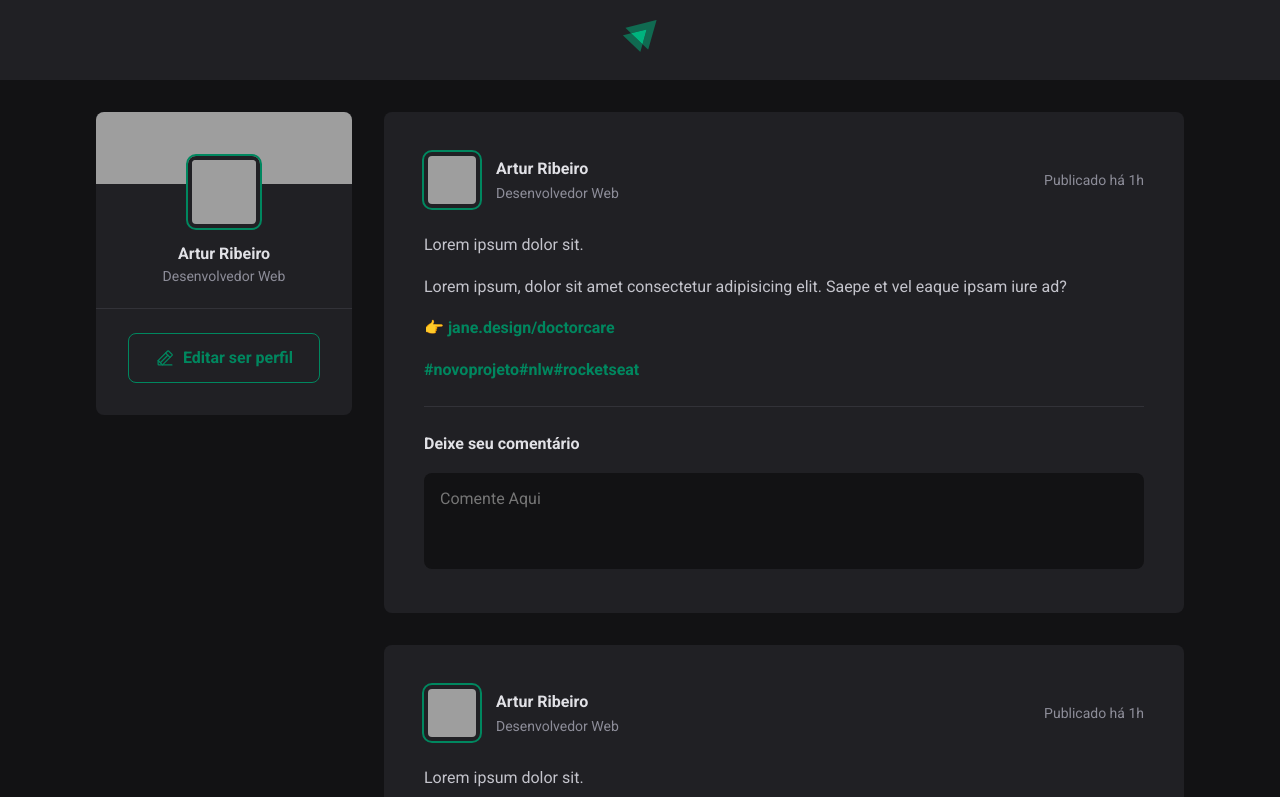
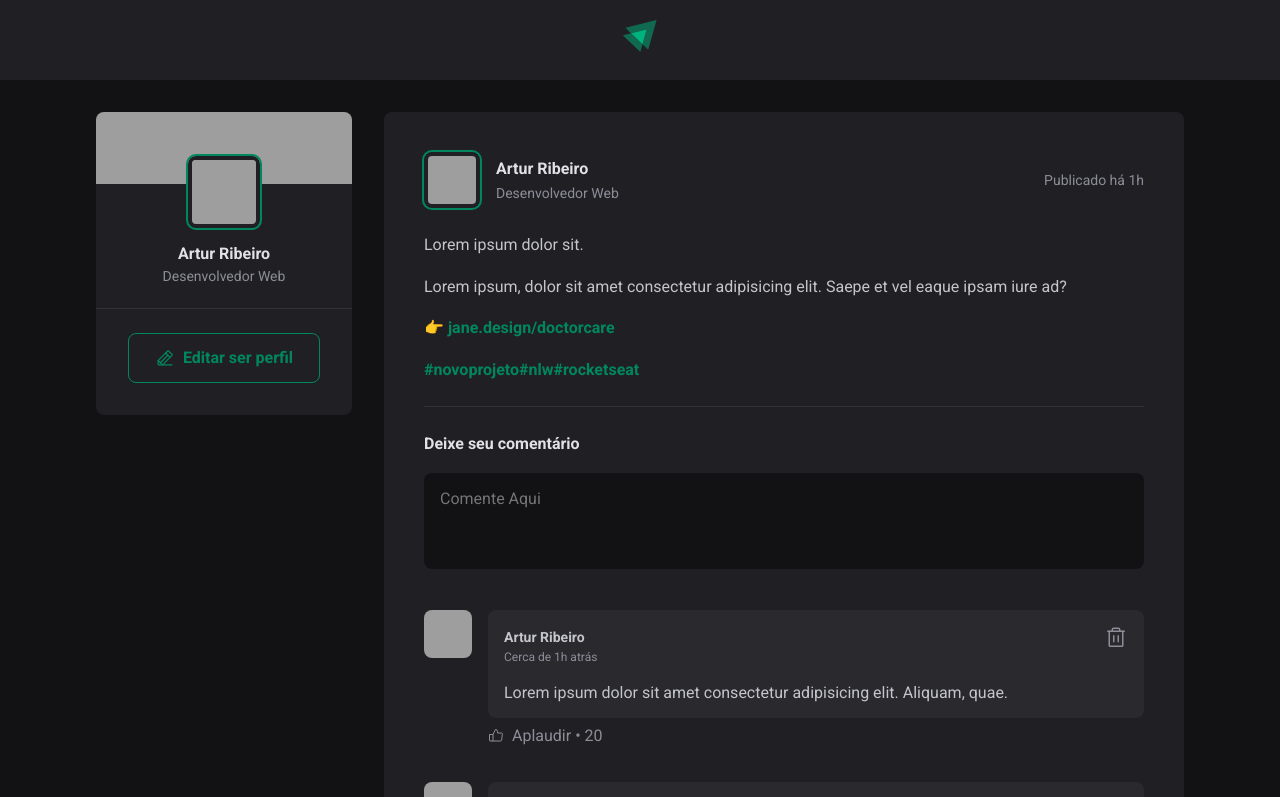
Before and after one commit to ArturRibeiro01/reactProfiles, a React (Vite) app: page / in a window 1280 px wide. Shown: the top 797 px of the page. Built offline with nearby package versions, Linux system fonts and the light colour scheme; grey boxes are pictures that could not be loaded.

Commit message:
Finalização dos comentários

```diff
--- /dev/null
+++ b/src/components/Comment.jsx
@@ -0,0 +1,40 @@
+import { ThumbsUp, Trash } from "phosphor-react";
+import React from "react";
+
+import styles from "./Comment.module.css";
+
+const Comment = () => {
+  return (
+    <div className={styles.comment}>
+      <img src="https://avatars.githubusercontent.com/u/59667445?v=4" />
+
+      <div className={styles.commentBox}>
+        <div className={styles.commentContent}>
+          <header>
+            <div className={styles.authorAndTime}>
+              <strong>Artur Ribeiro</strong>
+              <time title="08 de Agosto de 2022" dateTime="2022-08-08 10:27:48">
+                Cerca de 1h atrás
+              </time>
+            </div>
+
+            <button title="Deletar comentário">
+              <Trash size={24} />
+            </button>
+          </header>
+          <p>
+            Lorem ipsum dolor sit amet consectetur adipisicing elit. Aliquam,
+            quae.
+          </p>
+        </div>
+        <footer>
+          <button>
+            <ThumbsUp /> Aplaudir <span>20</span>
+          </button>
+        </footer>
+      </div>
+    </div>
+  );
+};
+
+export default Comment;
--- /dev/null
+++ b/src/components/Comment.module.css
@@ -0,0 +1,91 @@
+.comment {
+  margin-top: 2.3rem;
+  display: flex;
+  gap: 1rem;
+}
+
+.comment > img {
+  width: 3rem;
+  height: 3rem;
+  border-radius: 8px;
+}
+
+.commentBox {
+  flex: 1;
+}
+
+.commentContent {
+  background: var(--gray-700);
+  border-radius: 8px;
+  padding: 1rem;
+}
+
+.commentContent header {
+  display: flex;
+  align-items: flex-start;
+  justify-content: space-between;
+}
+
+.authorAndTime {
+  display: flex;
+  flex-direction: column;
+}
+
+.authorAndTime strong {
+  font-size: 0.875rem;
+  line-height: 1.6;
+}
+
+.authorAndTime time {
+  font-size: 0.75rem;
+  line-height: 1.6;
+  color: var(--gray-400);
+}
+
+.commentContent header button {
+  background: transparent;
+  border: 0;
+  color: var(--gray-400);
+  cursor: pointer;
+  line-height: 0;
+  border-radius: 2px;
+  transition: 0.2s;
+}
+
+.commentContent header button:hover {
+  color: var(--red-500);
+}
+
+.commentContent p {
+  margin-top: 1rem;
+  color: var(--gray-300);
+}
+
+.commentBox footer {
+  margin-top: 0.5rem;
+}
+
+.commentBox footer button {
+  background: transparent;
+  border: 0;
+  color: var(--gray-400);
+  cursor: pointer;
+
+  display: flex;
+  align-items: center;
+
+  border-radius: 2px;
+}
+
+.commentBox footer button:hover {
+  color: var(--green-300);
+}
+
+.commentBox footer button svg {
+  margin-right: 0.5rem;
+}
+
+.commentBox footer button span::before {
+  content: "\2022";
+  padding: 0 0.25rem;
+}
--- a/src/components/Post.jsx
+++ b/src/components/Post.jsx
@@ -1,4 +1,5 @@
 import React from "react";
+import Comment from "./Comment";
 
 import styles from "./Post.module.css";
 
@@ -45,6 +46,11 @@ export const Post = () => {
           <button type="submit">Enviar comentário</button>
         </div>
       </form>
+      <div className={styles.commentList}>
+        <Comment />
+        <Comment />
+        <Comment />
+      </div>
     </article>
   );
 };
--- a/src/components/Post.module.css
+++ b/src/components/Post.module.css
@@ -116,3 +116,7 @@
   visibility: visible;
   max-height: none;
 }
+
+.commentList {
+  margin-top: 2rem;
+}
--- a/src/components/Sidebar.module.css
+++ b/src/components/Sidebar.module.css
@@ -37,7 +37,7 @@
   box-sizing: initial;
 }
 
-footer {
+.sidebar footer {
   border-top: 1px solid var(--gray-600);
   margin-top: 1.5rem;
   padding: 1.5rem 2rem 2rem;
--- a/src/global.css
+++ b/src/global.css
@@ -10,6 +10,8 @@
 
   --green-300: #00b37e;
   --green-500: #00875f;
+
+  --red-500: #f75a68;
 }
 
 :focus {
```
